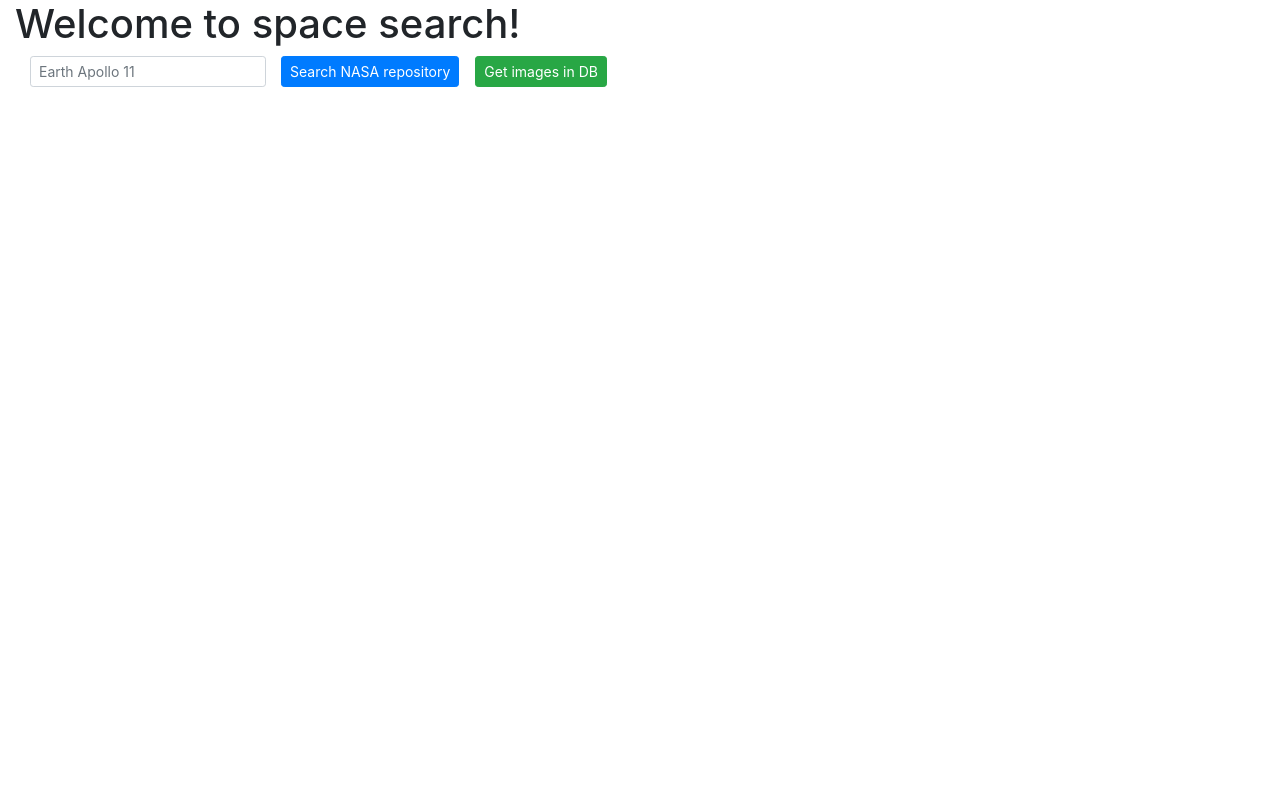
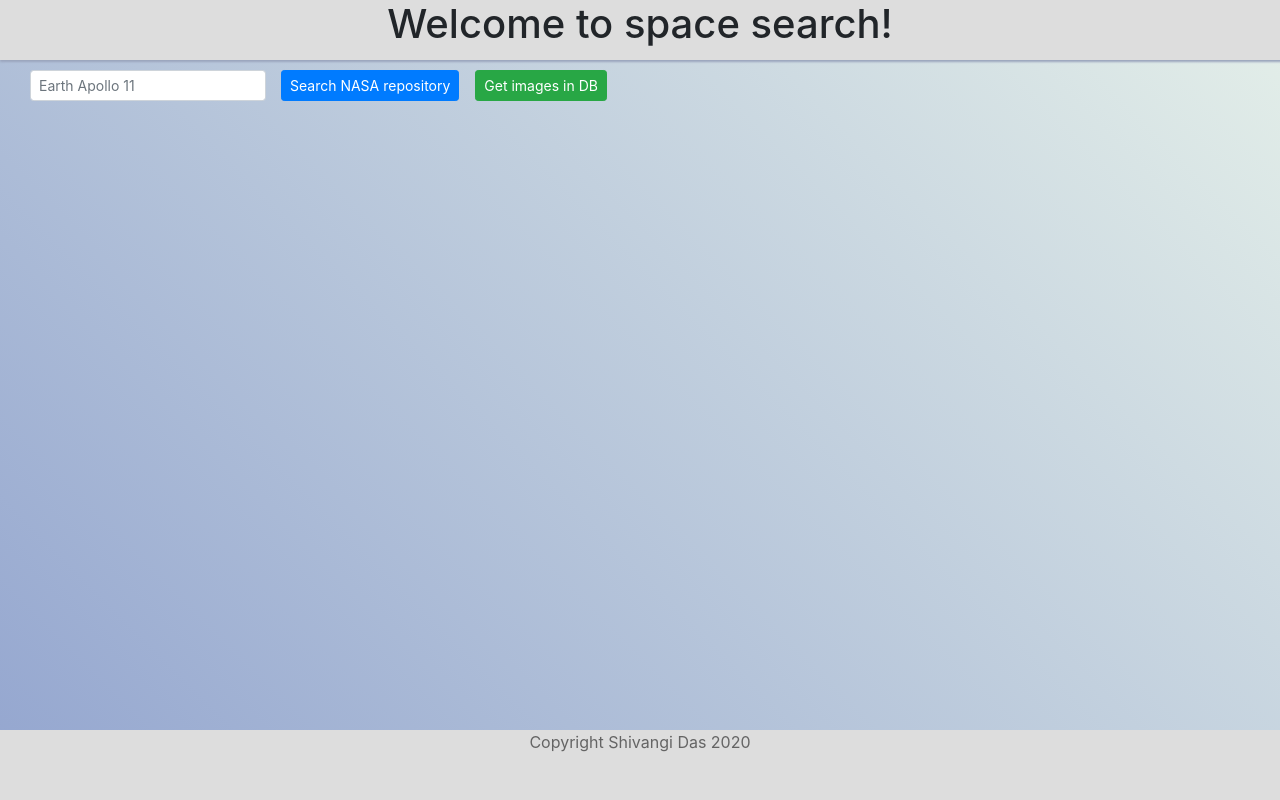
Before and after one commit to shivangidas/spacetour, a Node project: template app/views/index.ejs in a window 1280 px wide. Run offline with Node 20 templates, Linux system fonts and the light colour scheme; the template is opened without the code that fills it, so the values that code supplies are empty; some libraries are stand-ins or nearby versions.

Commit message:
temp commit for style

```diff
--- a/app/public/css/style.css
+++ b/app/public/css/style.css
@@ -1,4 +1,41 @@
+html {
+  position: relative;
+  min-height: 100%;
+}
+
+header {
+  background-color: #ddd;
+  height: 60px;
+  box-shadow: 1px 1px 2px 1px #9ba5bd;
+}
+body {
+  margin-bottom: 70px;
+  background-image: linear-gradient(45deg, #93a5cf 0%, #e4efe9 100%);
+
+  /* Margin bottom by footer height */
+}
+footer {
+  position: absolute;
+  bottom: 0;
+  width: 100%;
+  background-color: #ddd;
+  height: 70px;
+  color: rgba(0, 0, 0, 0.55);
+  /* Set the fixed height of the footer here */
+}
+.searchSection {
+  margin-top: 10px;
+}
 .responsive {
   max-width: 100%;
   height: auto;
 }
+.card-body-1 {
+  background-image: linear-gradient(120deg, #cadbf7 0%, #ecf1f3 100%);
+}
+.card-body-2 {
+  background-image: linear-gradient(120deg, #ecf1f3 0%, #cadbf7 100%);
+}
+.modal-header {
+  background-image: linear-gradient(to top, #accbee 0%, #e7f0fd 100%);
+}
--- a/app/public/script.js
+++ b/app/public/script.js
@@ -30,23 +30,26 @@
         console.log(data);
         var html = "";
         if (items.length > 0) {
+          var num = 2;
           items.forEach(album => {
             if (album && album.links && album.links[0].href) {
               html += ' <div class="col mb-4">';
               html += '<div class="card">';
               var thumbnail = album.links[0].href;
               var title = album.data[0].title || "";
-              var text = album.data[0].description || "";
+              var text =
+                album.data[0].description.replace(/<\/?[^>]+>/gi, " ") || "";
+
               if (text.length > 100) {
                 text =
                   text.substr(0, 100) +
                   '... <a href="" data-toggle="modal" data-target="#showMoreModal"  data-id="' +
                   album.data[0].nasa_id +
                   '"data-description="' +
-                  album.data[0].description +
+                  album.data[0].description.replace(/<\/?[^>]+>/gi, " ") +
                   '">Show more</a >';
               }
-
+              num = num == 1 ? 2 : 1;
               var date_created = album.data[0].date_created || "";
               date_created = date_created.split("T")[0];
               html +=
@@ -55,7 +58,7 @@
                 "' alt='" +
                 title +
                 "' class='responsive card-img-top'/>";
-              html += '<div class="card-body">';
+              html += '<div class="card-body card-body-' + num + '">';
               html += '<h5 class="card-title">' + title + "</h5>";
               html += '<p class="card-text">' + text + "</p></div>";
               html +=
@@ -155,7 +158,7 @@
         var postdata = {
           nasa_id: values.nasa_id,
           title: values.title,
-          description: values.description || "",
+          description: values.description.replace(/<\/?[^>]+>/gi, " ") || "",
           center: values.center || "",
           link: data.collection.items[0].links[0].href,
           location: values.location || "",
--- a/app/views/index.ejs
+++ b/app/views/index.ejs
@@ -35,7 +35,7 @@
 
   <body>
     <header class="container-fluid">
-      <h1>Welcome to space search!</h1>
+      <center><h1>Welcome to space search!</h1></center>
     </header>
     <section class="searchSection container-fluid">
       <form class="form-inline">
@@ -61,6 +61,7 @@
           Get images in DB
         </button>
       </form>
+
       <br />
       <div
         class="row row-cols-1 row-cols-sm-2 row-cols-md-3 row-cols-lg-4"
@@ -105,5 +106,6 @@
         </div>
       </div>
     </section>
+    <footer><center>Copyright Shivangi Das 2020</center></footer>
   </body>
 </html>
```
